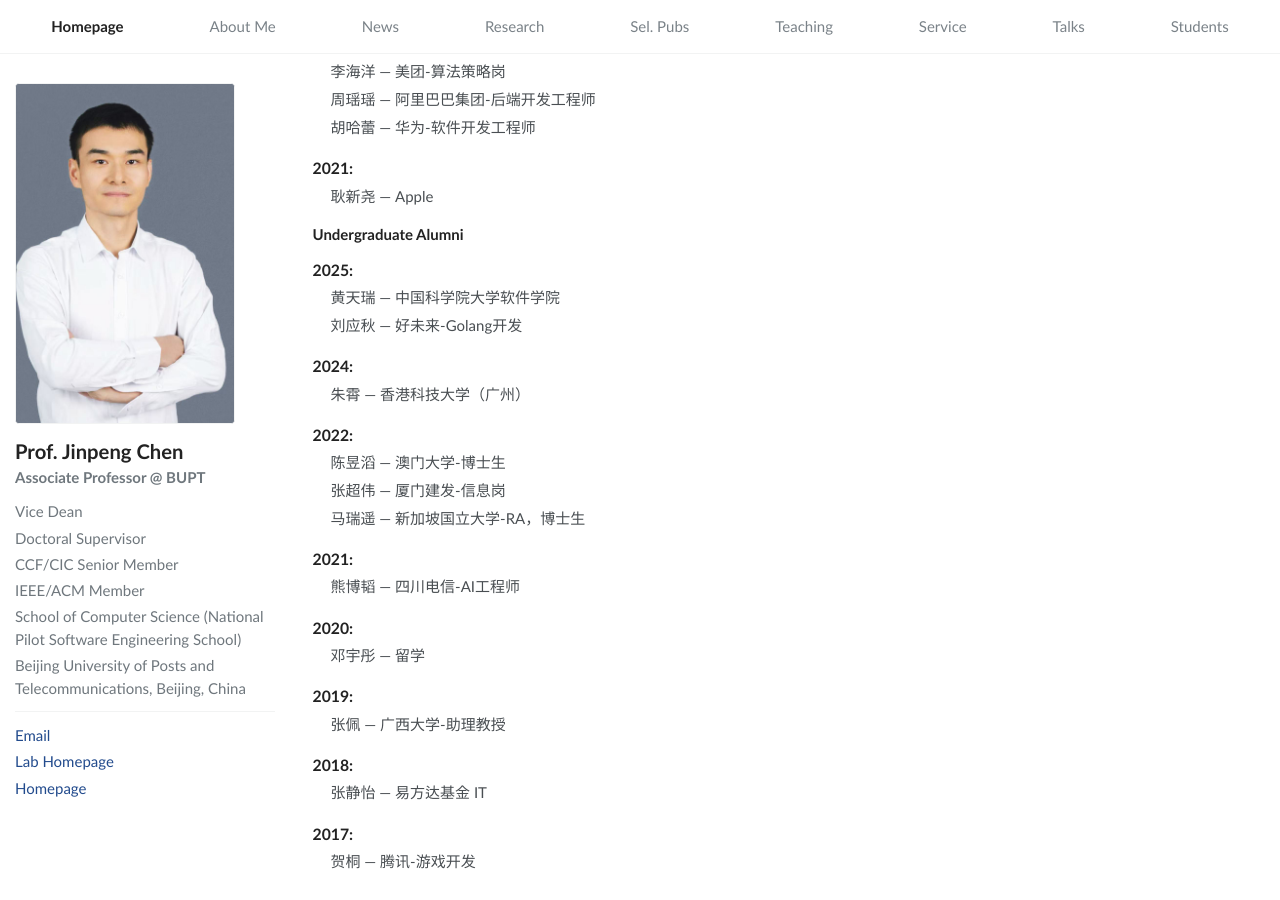
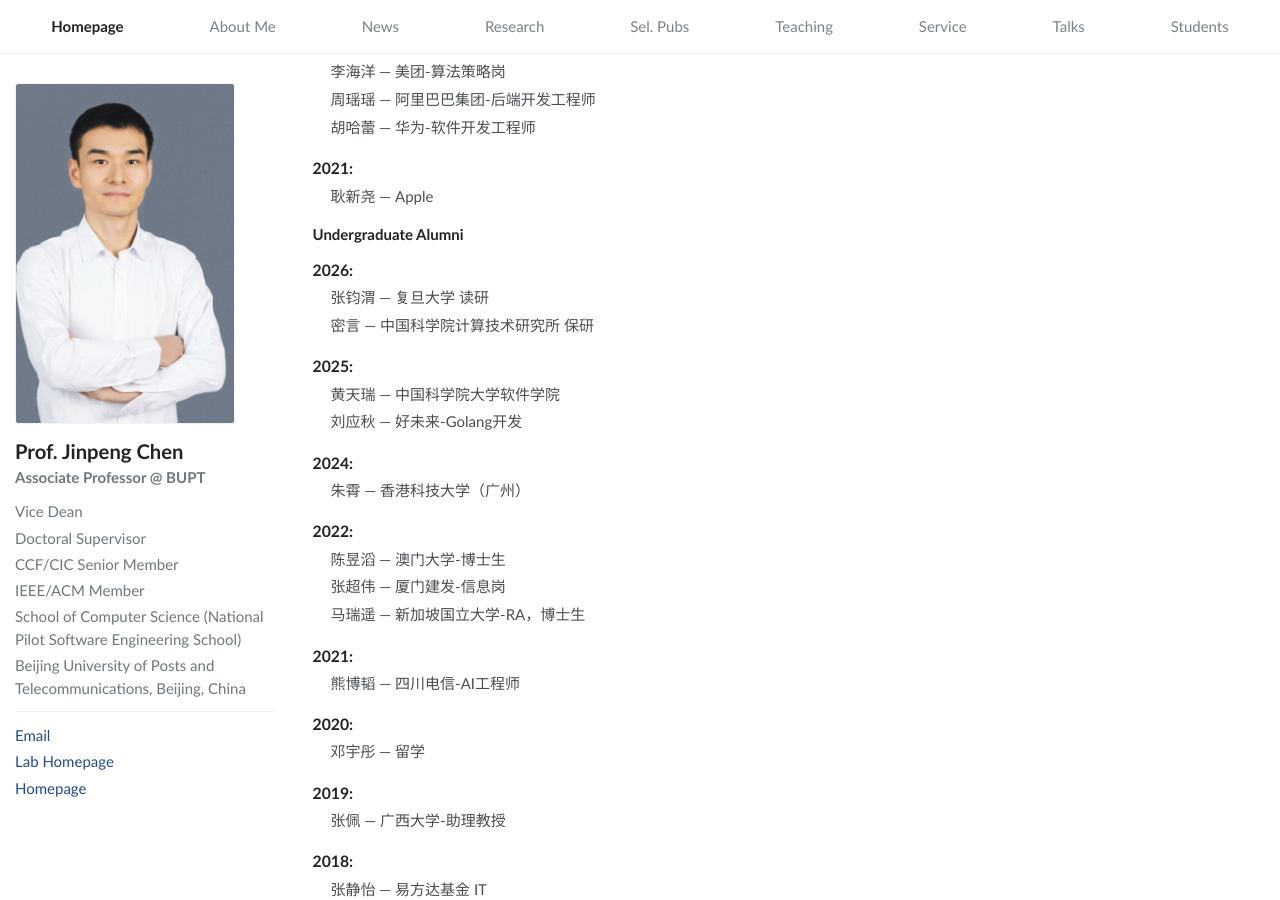
Before and after one commit to acdc-lab/jpchen, a Jekyll site: the page built from index.markdown, in a window 1280 px wide and 900 px high, scrolled down 5142 px. Built offline with Jekyll 4.4.1, drawn with Linux system fonts in a browser that asks for light colours.

Commit message:
Add missing 2026 undergraduate alumni (张钧渭, 密言) to match main lab site
Co-Authored-By: Claude <noreply@anthropic.com>

```diff
--- a/index.markdown
+++ b/index.markdown
@@ -252,6 +252,12 @@ I am so fortunate to have worked with these students:
 ### Undergraduate Alumni
 
 <ul class="alumni-list">
+  <li><strong>2026:</strong>
+    <ul>
+      <li>张钧渭 — 复旦大学 读研</li>
+      <li>密言 — 中国科学院计算技术研究所 保研</li>
+    </ul>
+  </li>
   <li><strong>2025:</strong>
     <ul>
       <li>黄天瑞 — 中国科学院大学软件学院</li>
--- a/students.markdown
+++ b/students.markdown
@@ -75,6 +75,12 @@ I am so fortunate to have worked with these students:
 ### Undergraduate Alumni
 
 <ul class="alumni-list">
+  <li><strong>2026:</strong>
+    <ul>
+      <li>张钧渭 — 复旦大学 读研</li>
+      <li>密言 — 中国科学院计算技术研究所 保研</li>
+    </ul>
+  </li>
   <li><strong>2025:</strong>
     <ul>
       <li>黄天瑞 — 中国科学院大学软件学院</li>
```
